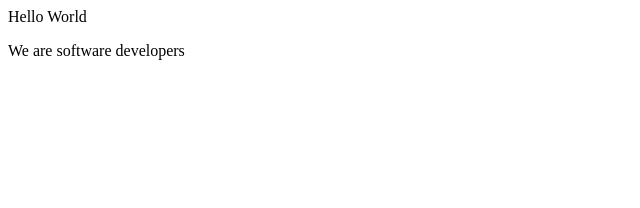
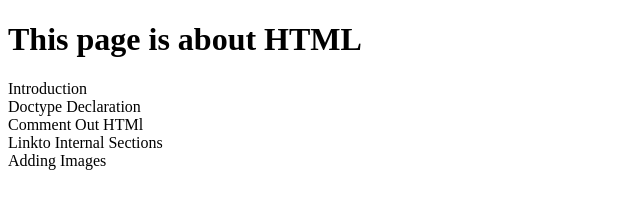
Before and after one commit to StarSheriff2/Trials-Technical, a plain HTML site: page index.html in a window 1280 px wide. Shown: the whole page, without its empty margins (0-640 px from the left). Drawn offline with Linux system fonts and the light colour scheme.

Commit message:
Add files via upload

```diff
--- a/index.html
+++ b/index.html
@@ -1,12 +1,49 @@
 <!DOCTYPE html>
-<html>
-    <head>
-        <title>Technical Documentation</title>
-    </head>
+<html lang="en" dir="ltr">
+  <head>
+    <meta charset="utf-8">
+    <title>Technical Documentation</title>
+    <link rel="stylesheet" href="style.css">
+  </head>
+  <body>
+    <div class="main"id="main-doc" >
+      <h1 >This page is about HTML</h1>
+      <section class="main-section" id="introduction" >
+        <header >
+           Introduction
+        </header>
 
-<body>
-Hello World
-<p>We are software developers</p>
-    </body>
+      </section>
+      <section class="main-section" id="doctype_declaration">
+        <header >
+            Doctype Declaration
+        </header>
 
+      </section>
+      <section class="main-section" id="comment_out_html">
+        <header>
+          Comment Out HTMl
+
+        </header>
+
+      </section>
+      <section class="main-section" id="link_to_internal_sections">
+        <header>
+          Linkto Internal Sections
+        </header>
+
+
+      </section>
+      <section class="main-section" id="adding_images">
+        <header>
+          Adding Images
+
+        </header>
+
+
+      </section>
+
+    </div>
+
+  </body>
 </html>
```
